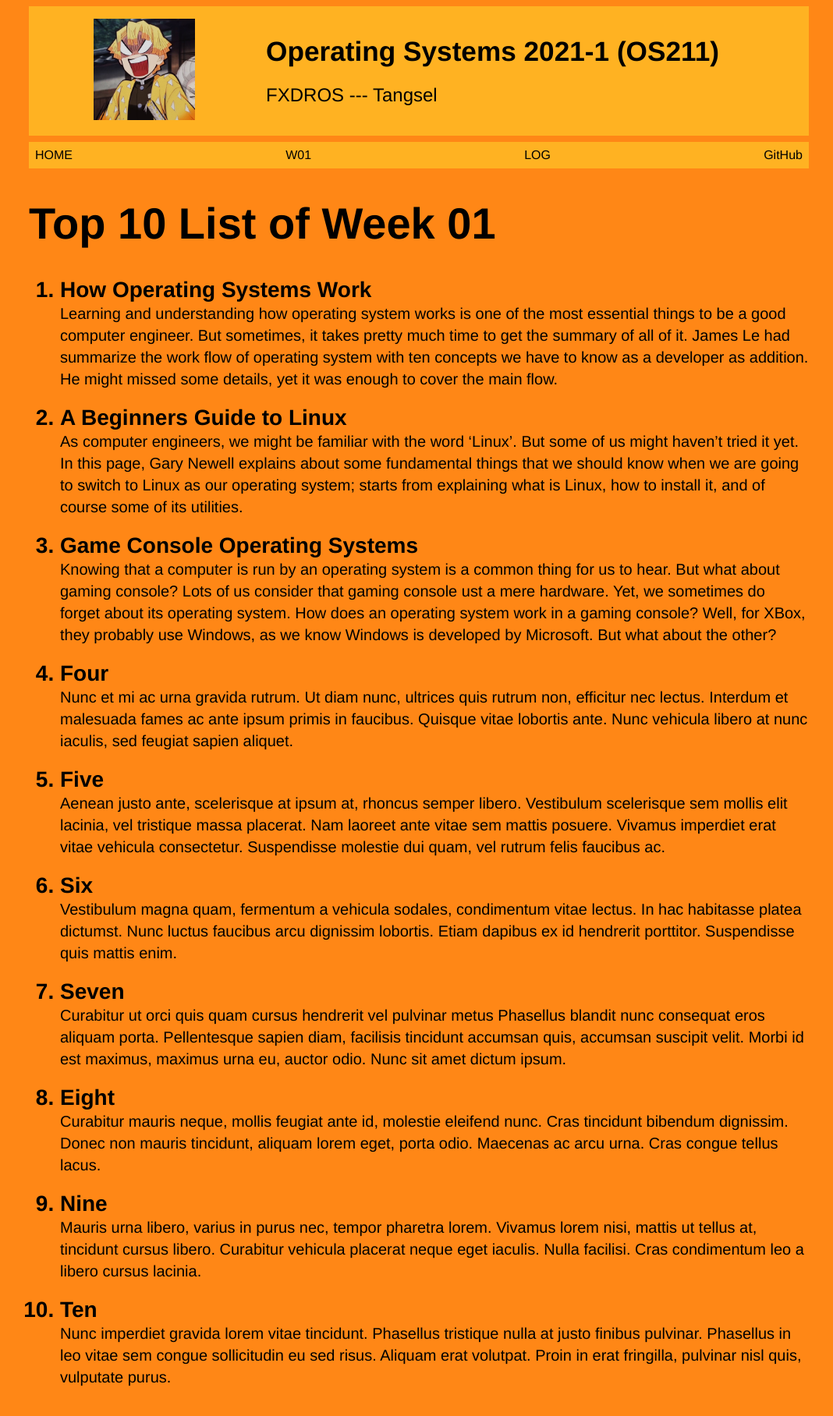
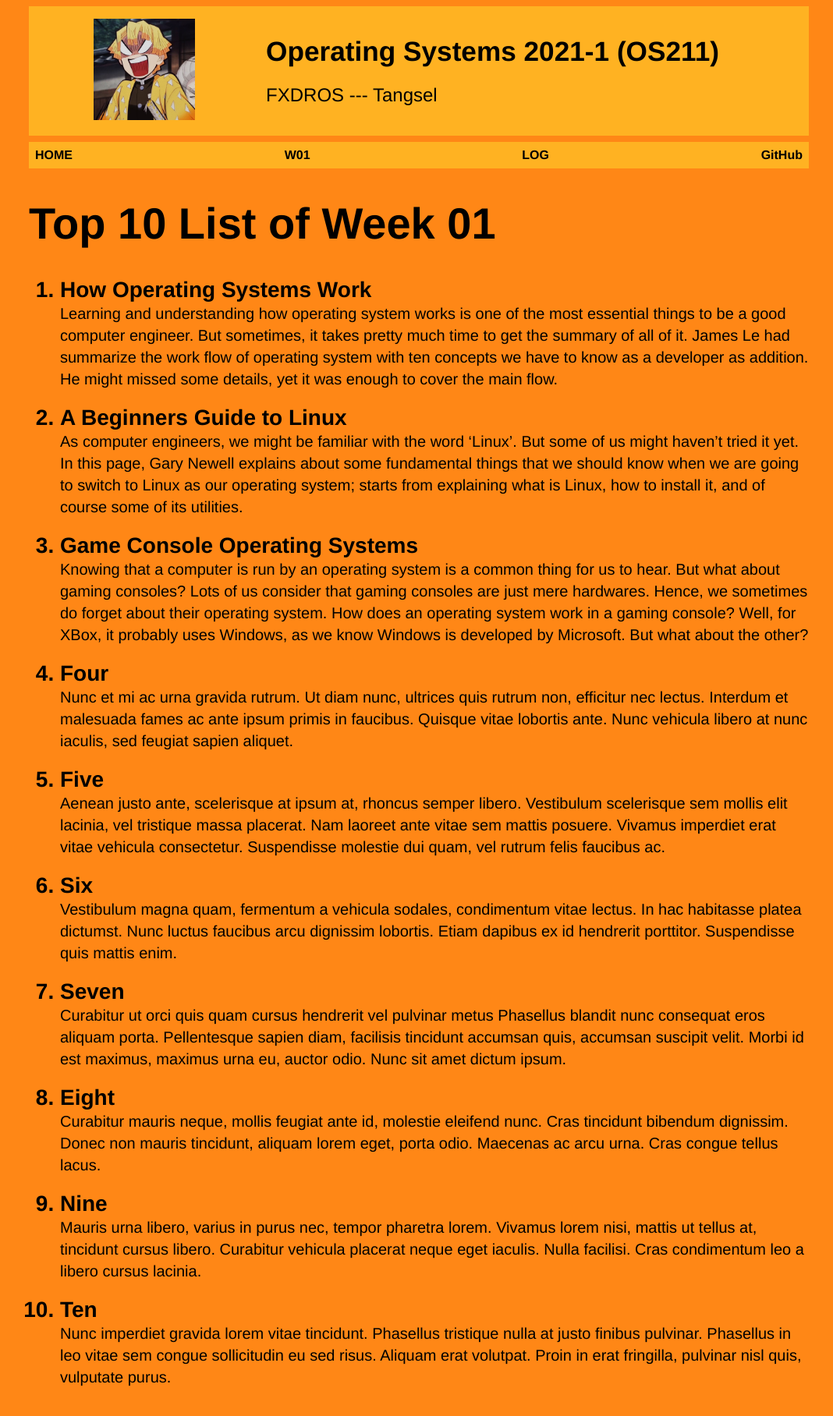
Before and after one commit to FXDROS/os211, a Jekyll site: the page built from w01.md, in a window 1280 px wide. Shown: the whole page at 78% size, without its empty margins (103-1171 px from the left). Built offline with Jekyll 4.4.1, drawn with Linux system fonts in a browser that asks for light colours; our own code applies the rules of GitHub Pages for plain Markdown files.

Commit message:
edit w01

```diff
--- a/assets/css/style.css
+++ b/assets/css/style.css
@@ -64,7 +64,7 @@
 
 .navbar a {
   font-size: 1rem;
-  font-weight: 500;
+  font-weight: 600;
   text-decoration: none;
   color: black;
 }
--- a/w01.md
+++ b/w01.md
@@ -19,7 +19,7 @@ permalink: /W01/
    of course some of its utilities.
 
 3. [Game Console Operating Systems](https://www.youtube.com/watch?v=fTVyx4AO18U)<br>
-   Knowing that a computer is run by an operating system is a common thing for us to hear. But what about gaming console? Lots of us consider that gaming console ust a mere hardware. Yet, we sometimes do forget about its operating system. How does an operating system work in a gaming console? Well, for XBox, they probably use Windows, as we know Windows is developed by Microsoft. But what about the other?
+   Knowing that a computer is run by an operating system is a common thing for us to hear. But what about gaming consoles? Lots of us consider that gaming consoles are just mere hardwares. Hence, we sometimes do forget about their operating system. How does an operating system work in a gaming console? Well, for XBox, it probably uses Windows, as we know Windows is developed by Microsoft. But what about the other?
 
 4. [Four](https://en.wikipedia.org/wiki/4)<br>
    Nunc et mi ac urna gravida rutrum.
```
